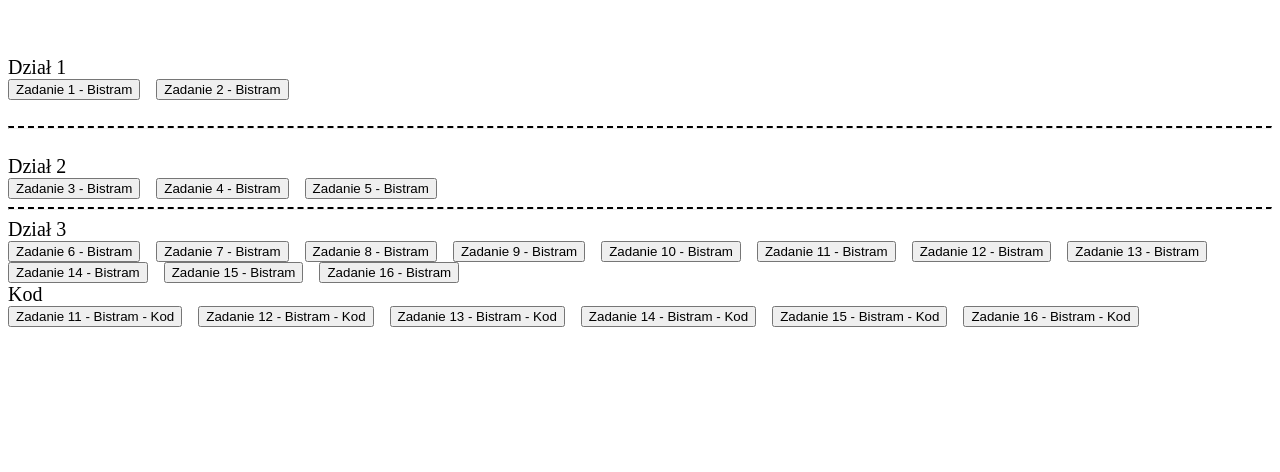
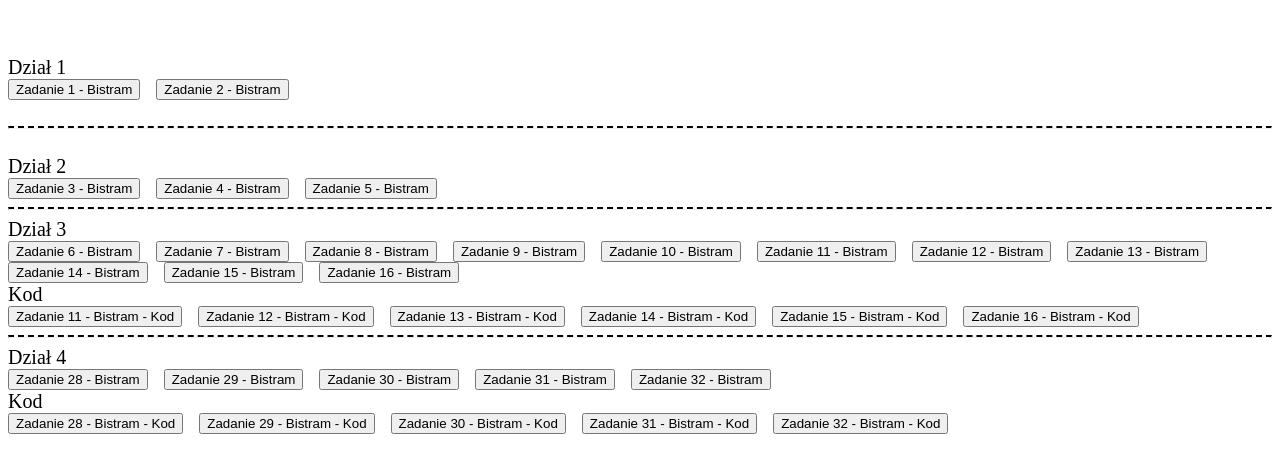
Before and after one commit to Pikmin142/JavaScript, a plain HTML site: page index.html in a window 1280 px wide. Shown: the part 200-672 px from the top of the page. Drawn offline with Linux system fonts and the light colour scheme.

Commit message:
Update index.html

```diff
--- a/index.html
+++ b/index.html
@@ -153,6 +153,27 @@
                 <input type="button" name="zadanie15_kod" value="Zadanie 15 - Bistram - Kod" onclick="WinOpen_zad15_kod(' ')">&nbsp;&nbsp;&nbsp;
 
                 <input type="button" name="zadanie16_kod" value="Zadanie 16 - Bistram - Kod" onclick="WinOpen_zad16_kod(' ')">&nbsp;&nbsp;&nbsp;
+                <hr>
+                                    <div>Dział 4</div>
+                <input type="button" name="zadanie28" value="Zadanie 28 - Bistram" onclick="WinOpen_zad28(' ')">&nbsp;&nbsp;&nbsp;
+
+                <input type="button" name="zadanie29" value="Zadanie 29 - Bistram" onclick="WinOpen_zad29(' ')">&nbsp;&nbsp;&nbsp;
+
+                <input type="button" name="zadanie30" value="Zadanie 30 - Bistram" onclick="WinOpen_zad30(' ')">&nbsp;&nbsp;&nbsp;
+
+                <input type="button" name="zadanie31" value="Zadanie 31 - Bistram" onclick="WinOpen_zad31(' ')">&nbsp;&nbsp;&nbsp;
+
+                <input type="button" name="zadanie32" value="Zadanie 32 - Bistram" onclick="WinOpen_zad32(' ')">&nbsp;&nbsp;&nbsp;
+                                     <div>Kod</div>
+                <input type="button" name="zadanie28" value="Zadanie 28 - Bistram - Kod" onclick="WinOpen_zad28_kod(' ')">&nbsp;&nbsp;&nbsp;
+
+                <input type="button" name="zadanie29" value="Zadanie 29 - Bistram - Kod" onclick="WinOpen_zad29_kod(' ')">&nbsp;&nbsp;&nbsp;
+
+                <input type="button" name="zadanie30" value="Zadanie 30 - Bistram - Kod" onclick="WinOpen_zad30_kod(' ')">&nbsp;&nbsp;&nbsp;
+
+                <input type="button" name="zadanie31" value="Zadanie 31 - Bistram - Kod" onclick="WinOpen_zad31_kod(' ')">&nbsp;&nbsp;&nbsp;
+
+                <input type="button" name="zadanie32" value="Zadanie 32 - Bistram - Kod" onclick="WinOpen_zad32_kod(' ')">&nbsp;&nbsp;&nbsp;
                                 </form>
         </body>
 </html>
```
